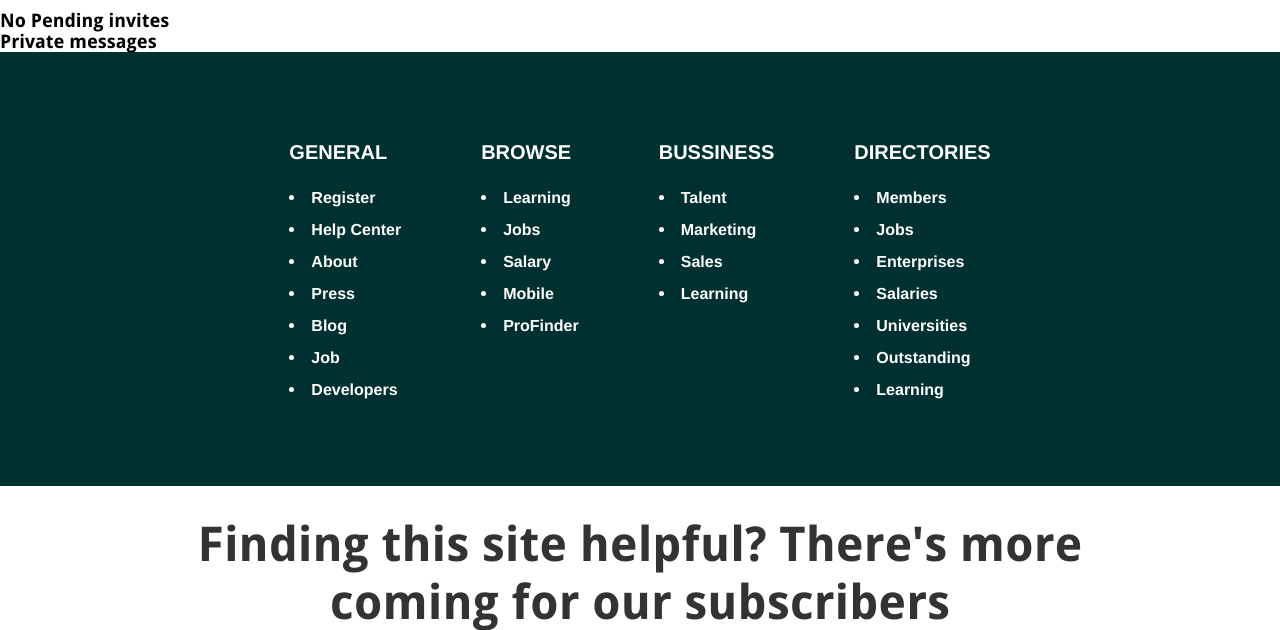
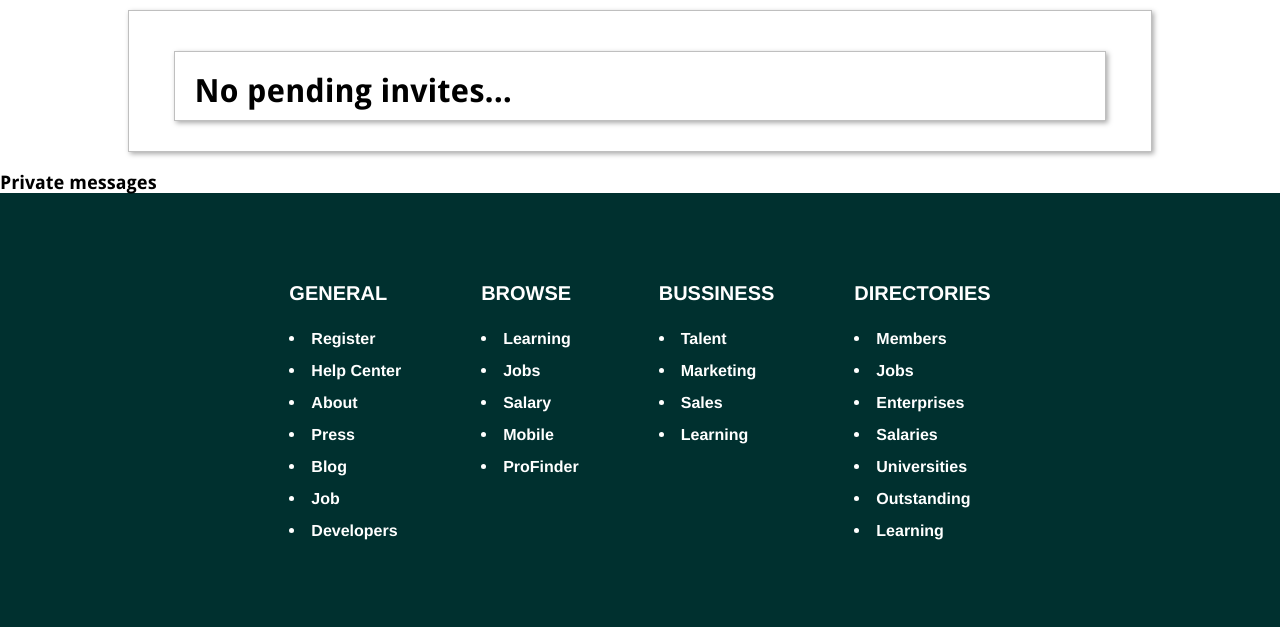
Before and after one commit to UB-ES-19/B4-Chainedout, a Django app: page /inbox/ in a window 1280 px wide. Shown: the part 70-700 px from the top of the page. Run offline with Django 3.2, Linux system fonts and the light colour scheme; the visitor is signed in with stand-in values (Sample User, id 1); data that the repository does not hold is empty; some libraries are stand-ins or nearby versions.

Commit message:
Pending invites frontend

```diff
--- a/chainedout/static/style/style.css
+++ b/chainedout/static/style/style.css
@@ -1685,8 +1685,48 @@ img.post-profile_avatar {
 
 /* ------------------------------------- INBOX START ----------------------------------------- */
 
-.pendinginv h3 {
+.pending-invites{
     margin-top: 20px;
 }
 
+.pending-invites-box {
+  border: 1px solid #BFBFBF;
+  background-color: #FFFFFF;
+  margin: 20px auto;
+  padding: 20px 20px 10px;
+  width: 80%;
+  min-width: 850px;
+  box-shadow: 2px 2px 5px #aaaaaa;
+}
+
+.pending-invites-single-box{
+  border: 1px solid #BFBFBF;
+  background-color: #FFFFFF;
+  margin: 20px auto;
+  padding: 20px 20px 10px;
+  width: 95%;
+  box-shadow: 2px 2px 5px #aaaaaa;
+}
+
+.pending-invites-button {
+  background-color: #00302f;
+  color: white;
+  padding: 5px 10px;
+  cursor: pointer;
+  border: 1px solid #ccc;
+  border-radius: 5px;
+  width: 100px;
+  height: 100px;
+  font-size: 20px;
+}
+
+.pending-invites-button-text{
+  color: white;
+}
+
+.acceptdecline-buttons{
+  float: right;
+  margin: 10px;
+}
+
 /* ------------------------------------- INBOX END ----------------------------------------- */
--- a/chainedout/templates/registration/register.html
+++ b/chainedout/templates/registration/register.html
@@ -26,7 +26,7 @@
             <br><br>By clicking Register, you agree to the <a href="#"style="font-size: 0.8em;">ChainedOut User Agreement</a>.<br>
         </a>
 
-        <button type="submit" class="registerbtn">Create group</button>
+        <button type="submit" class="registerbtn">Register</button>
     </form>
 
     <div class="signin">
--- a/chainedout/templates/user/inbox.html
+++ b/chainedout/templates/user/inbox.html
@@ -1,13 +1,14 @@
 {% extends "header.html" %}
 
 {% block content %}
-    <div class="pendinginv">
-    {% if invites.exists %}
+    <div class="pending-invites">
+        <div class="pending-invites-box">
+            {% if invites %}
                 <h3>Pending invites</h3>
+                <hr>
                 {% for invite in invites %}
-        <div class="posts-page">
-            <div class="post-box">
-                <div class="current-avatar fleft">
+                    <div class="pending-invites-single-box">
+                        <div class="message-avatar fleft">
                             {% if invite.sender.profile.image %}
                                 <img src="{{ invite.sender.profile.image.url }}" width="128" alt="Avatar" class="post-profile_avatar">
                             {% else %}
@@ -19,29 +20,33 @@
                                     <div class="post-date"><p>Received {{ invite.created }}</p></div>
                                 {% endif %}
                             </div>
-                </div>
-            <div style="clear:both;">
                             <div class="post-body">
                                 {{ invite.text }}
                                 {{ invite.group.name }}
                                 {% if invite.group.image %}
                                     <img src="{{ invite.group.image.url }}" width="256">
                                 {% endif %}
-
+                            </div>
+                        </div>
+                        <div class="acceptdecline-buttons">
+                            <button class="pending-invites-button"><a href="{% url 'accept_invite' group_pk=invite.group.pk invite_pk=invite.pk %}" class="pending-invites-button-text"><i class="fas fa-check"></i> Accept</a></button>
+                            <button class="pending-invites-button"><a href="{% url 'decline_invite' group_pk=invite.group.pk invite_pk=invite.pk %}" class="pending-invites-button-text"><i class="fas fa-ban"></i> Decline</a></button>
                         </div>
 
-                <hr class="line">
-                <div class="post-buttons">
-                    <button class="post-comment"><a href="{% url 'accept_invite' group_pk=invite.group.pk invite_pk=invite.pk %}" class="post-comment"><i class="fas fa-comments"></i> Accept</a></button>
-                    <button class="post-comment"><a href="{% url 'decline_invite' group_pk=invite.group.pk invite_pk=invite.pk %}" class="post-comment"><i class="fas fa-comments"></i> Decline</a></button>
-                </div>
-            </div>
+                        <div style="clear:both;">
+
                         </div>
                     </div>
                 {% endfor %}
             {% else %}
-        <h3>No Pending invites</h3>
+                <div class="pending-invites-single-box">
+                    <div class="no-pending">
+                        <h1>No pending invites...</h1>
+                    </div>
+                </div>
             {% endif %}
+        </div>
+
     </div>
 
     <h3>Private messages</h3>
```
Also changed, not shown: chainedout/chainedout/settings.py (+2 -6 lines). Lines whose indentation alone changed are shown as unchanged.
